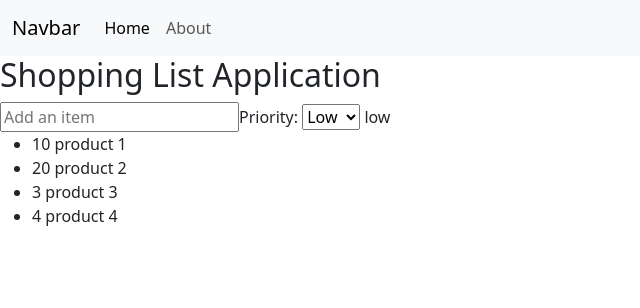
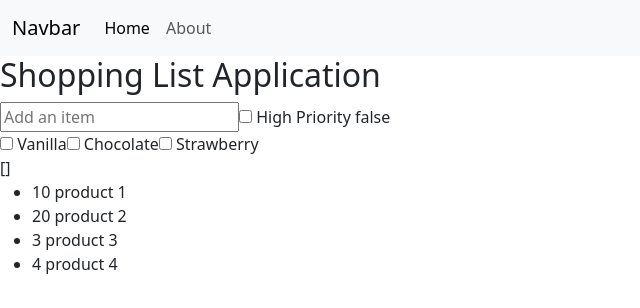
Before and after one commit to huy19712011/vue3-fa25-sd20301, a Vue app: page / in a window 1280 px wide. Shown: the top 308 px of the page, without its empty margins (0-640 px from the left). Built offline with nearby package versions, Linux system fonts and the light colour scheme.

Commit message:
Input: part4 - checkBox

```diff
--- a/src/App.vue
+++ b/src/App.vue
@@ -15,6 +15,10 @@ const items = ref([
 const newItem = ref("");
 
 const newItemPriority = ref("low");
+
+const newItemHighPriority = ref(false);
+
+const iceCreamFlavors = ref([]);
 </script>
 
 <template>
@@ -58,15 +62,27 @@ const newItemPriority = ref("low");
   </label>
   {{ newItemPriority }} -->
 
-  <label>
+  <!-- <label>
     Priority:
     <select v-model="newItemPriority">
       <option value="low">Low</option>
       <option value="high">High</option>
     </select>
   </label>
+  {{ newItemPriority }} -->
 
-  {{ newItemPriority }}
+  <label>
+    <input type="checkbox" v-model="newItemHighPriority" />
+    High Priority
+  </label>
+  {{ newItemHighPriority }}
+
+  <br />
+  <label> <input type="checkbox" value="vanilla" v-model="iceCreamFlavors" /> Vanilla </label>
+  <label> <input type="checkbox" value="chocolate" v-model="iceCreamFlavors" /> Chocolate </label>
+  <label> <input type="checkbox" value="strawberry" v-model="iceCreamFlavors" /> Strawberry </label
+  ><br />
+  {{ iceCreamFlavors }}
 
   <ul>
     <li v-for="item in items" v-bind:key="item.id">{{ item.label }}</li>
```
